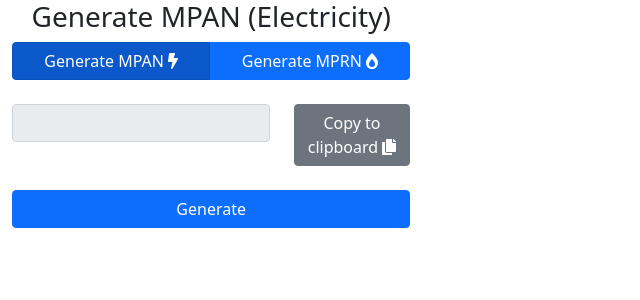
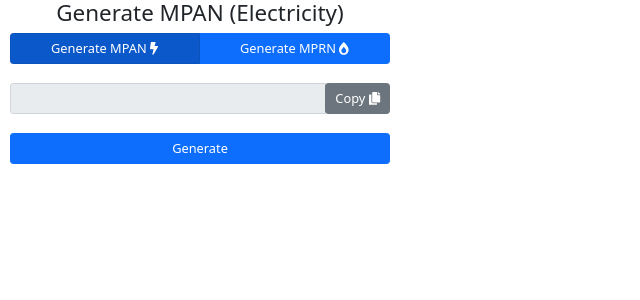
Before and after one commit to ajhudson/mpxn-generator, a React (Create React App) app: page / in a window 1280 px wide. Shown: the top 300 px of the page, without its empty margins (0-640 px from the left). Built offline with nearby package versions, Linux system fonts and the light colour scheme.

Commit message:
layout changes

```diff
--- a/src/generator/Generator.jsx
+++ b/src/generator/Generator.jsx
@@ -9,6 +9,8 @@ import {
   Input,
   Alert,
   Col,
+  InputGroup,
+  InputGroupAddon,
 } from "reactstrap";
 import { CopyToClipboard } from "react-copy-to-clipboard";
 import { FontAwesomeIcon } from "@fortawesome/react-fontawesome";
@@ -42,7 +44,7 @@ const Generator = () => {
   }, [mpxnType]);
 
   return (
-    <div style={{ width: "33%" }}>
+    <div>
       <Container>
         <Row>
           <h3>Generate {getMpxnText()}</h3>
@@ -71,7 +73,8 @@ const Generator = () => {
           <Form>
             <FormGroup>
               <Row>
-                <Col md="8">
+                <Col>
+                  <InputGroup>
                     <Input
                       type="text"
                       name="generatedMpxn"
@@ -80,13 +83,18 @@ const Generator = () => {
                       value={mpxnVal}
                       disabled={elemsAreDisabled}
                     />
-                </Col>
-                <Col>
+                    <InputGroupAddon addonType="append">
                       <CopyToClipboard text={mpxnVal}>
-                    <Button color="secondary" disabled={elemsAreDisabled}>
-                      Copy to clipboard <FontAwesomeIcon icon={faCopy} />
+                        <Button
+                          color="secondary"
+                          block
+                          disabled={elemsAreDisabled}
+                        >
+                          Copy <FontAwesomeIcon icon={faCopy} />
                         </Button>
                       </CopyToClipboard>
+                    </InputGroupAddon>
+                  </InputGroup>
                 </Col>
               </Row>
             </FormGroup>
--- a/src/index.css
+++ b/src/index.css
@@ -1,5 +1,10 @@
+html,
 body {
   margin: 0;
+  left: 0;
+  width: 400px;
+  height: 250px;
+  font-size: 0.8rem;
   font-family: -apple-system, BlinkMacSystemFont, "Segoe UI", "Roboto", "Oxygen",
     "Ubuntu", "Cantarell", "Fira Sans", "Droid Sans", "Helvetica Neue",
     sans-serif;
```
Also changed, not shown: public/manifest.json. Lines whose indentation alone changed are shown as unchanged.
